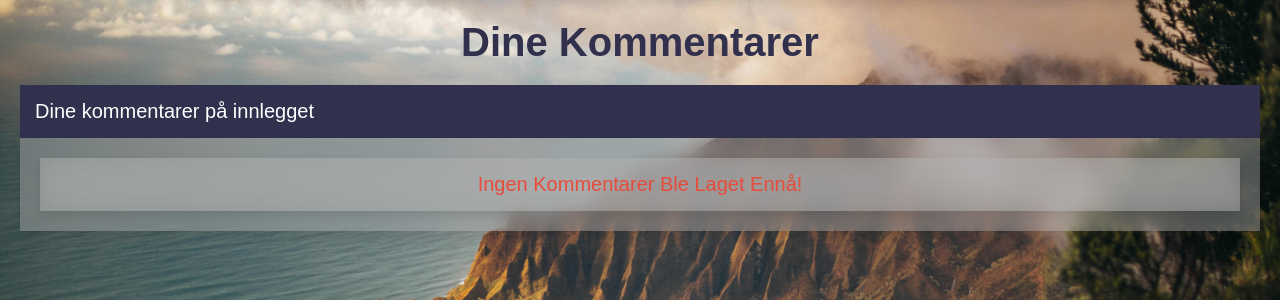
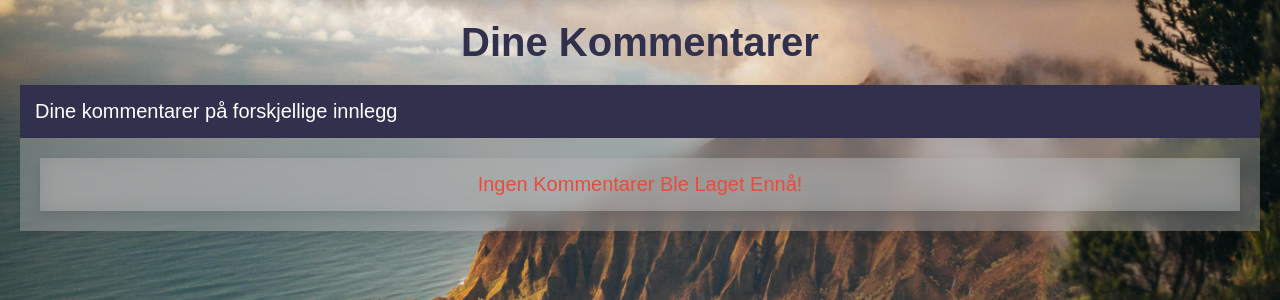
Before and after one commit to Fla1ly/TerminoppgavePostly_Termin_1, a PHP site: page /user_comments.php in a window 1280 px wide. Shown: the part 82-382 px from the top of the page. Run offline with PHP 8.4, Linux system fonts and the light colour scheme; the visitor is signed in with stand-in values (Sample User, id 1); data that the repository does not hold is empty; some libraries are stand-ins or nearby versions.

Commit message:
commiting changes

```diff
--- a/home.php
+++ b/home.php
@@ -144,10 +144,10 @@ include 'components/like_post.php';
                   <!-- Viser brukerprofilinformasjon -->
                   <p> Velkommen <span><?= $fetch_profile['name']; ?></span></p>
                   <p> Kommentarer: <span><?= $total_user_comments; ?></span></p>
-                  <p> Liker innlegg: <span><?= $total_user_likes; ?></span></p>
+                  <p> Likte innlegg: <span><?= $total_user_likes; ?></span></p>
                   <a href="update.php" class="btn">Oppdater profil</a>
                   <div class="flex-btn">
-                     <a href="user_likes.php" class="option-btn">Liker</a>
+                     <a href="user_likes.php" class="option-btn">Likte</a>
                      <a href="user_comments.php" class="option-btn">Kommentarer</a>
                   </div>
                <?php
--- a/user_comments.php
+++ b/user_comments.php
@@ -57,7 +57,7 @@ if (isset($_POST['delete_comment'])) {
    <meta charset="UTF-8">
    <meta http-equiv="X-UA-Compatible" content="IE=edge">
    <meta name="viewport" content="width=device-width, initial-scale=1.0">
-   <title>oppdater profil</title>
+   <title>Dine kommentarer</title>
    <link rel="stylesheet" href="https://cdnjs.cloudflare.com/ajax/libs/font-awesome/6.1.1/css/all.min.css">
    <link rel="stylesheet" href="css/style.css">
 </head>
@@ -90,7 +90,7 @@ if (isset($_POST['delete_comment'])) {
    ?>
    <section class="comments-container">
       <h1 class="heading">Dine kommentarer</h1>
-      <p class="comment-title">Dine kommentarer på innlegget</p>
+      <p class="comment-title">Dine kommentarer på forskjellige innlegg</p>
       <div class="user-comments-container">
          <?php
          // Henter brukerens kommentarer fra databasen
--- a/view_post.php
+++ b/view_post.php
@@ -83,7 +83,7 @@ if (isset($_POST['delete_comment'])) {
    <meta charset="UTF-8">
    <meta http-equiv="X-UA-Compatible" content="IE=edge">
    <meta name="viewport" content="width=device-width, initial-scale=1.0">
-   <title>vis innlegg</title>
+   <title>innlegg</title>
    <link rel="stylesheet" href="https://cdnjs.cloudflare.com/ajax/libs/font-awesome/6.1.1/css/all.min.css">
    <link rel="stylesheet" href="css/style.css">
 </head>
```
Also changed, not shown: uploaded_img/last ned.jfif (added).
